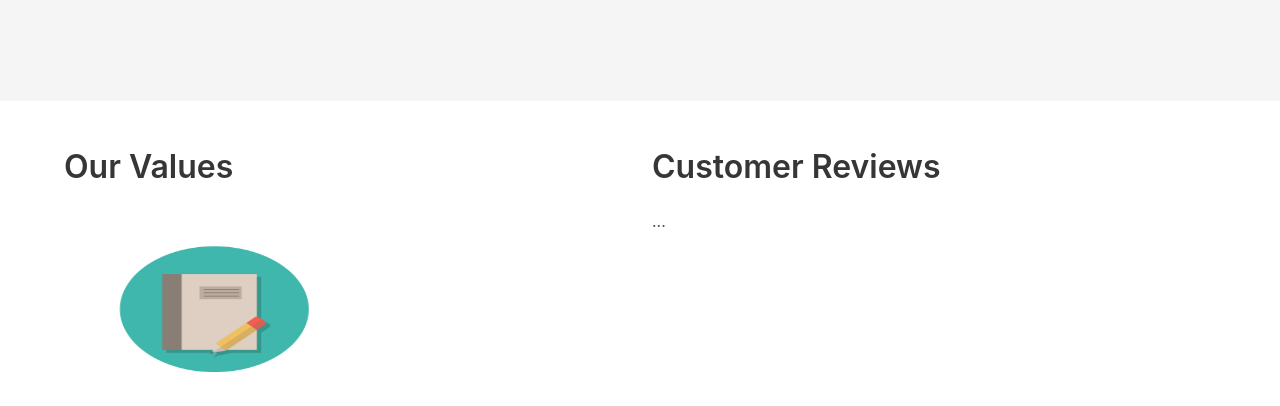
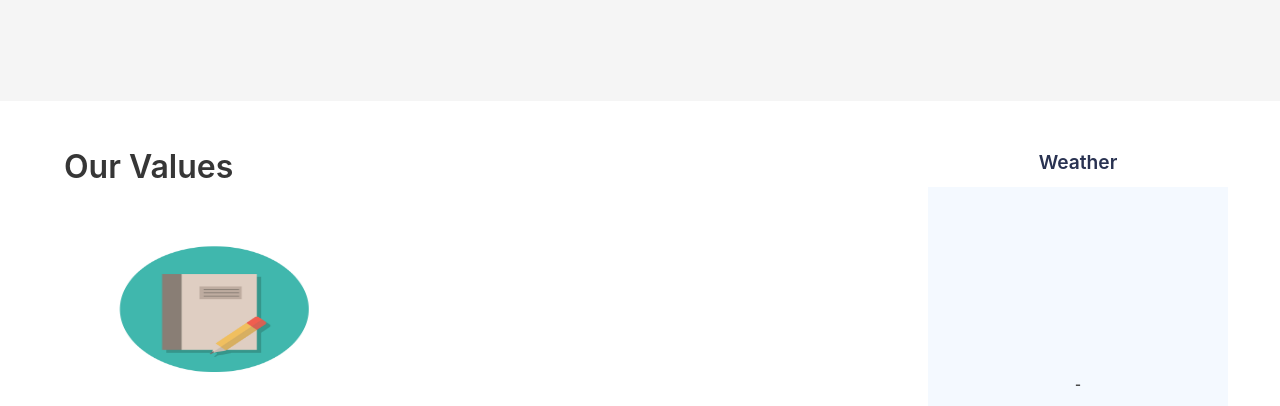
Before and after one commit to rameshtarini/math4kidz, a website: page index.html in a window 1280 px wide. Shown: the part 596-1002 px from the top of the page. Drawn offline with nearby package versions, Linux system fonts and the light colour scheme; no server answers; a web font is replaced by a local one.

Commit message:
added weather api

```diff
--- /dev/null
+++ b/api.js
@@ -0,0 +1,27 @@
+const api = `http://api.openweathermap.org/data/2.5/weather?q=Raleigh&appid=baf4140c60a58e66266f45db98479516`;
+
+
+
+
+const a = 273;
+
+axios.get(api)
+  .then(function (response) {
+    // handle success
+    //tempElement.innerHTML =`${response.data.main.temp}`
+    document.getElementById("temperature-value").innerText = `${Math.ceil(response.data.main.temp- a)}°C`
+    document.getElementById("temperature-description").innerText = `${response.data.weather[0].description}`
+    document.getElementById("location").innerText = `${response.data.name}`
+    var el = document.getElementById("weather-icon");
+    el.innerHTML = "<img src=\"http://openweathermap.org/img/wn/02d@2x.png\" >";
+
+
+    console.log(response.data.name)
+  })
+  .catch(function (error) {
+    // handle error
+    console.log(error);
+  })
+  .finally(function () {
+    // always executed
+  });
--- a/index.html
+++ b/index.html
@@ -7,6 +7,8 @@
         <link rel="stylesheet" href="node_modules/bulma/css/bulma.css" />
         <link rel="stylesheet" href="style.css"/>
         <link href="https://fonts.googleapis.com/css?family=Shrikhand&display=swap" rel="stylesheet">
+        <script src="https://cdn.jsdelivr.net/npm/axios/dist/axios.min.js"></script>
+        <script src="api.js"></script>
 
     <title>Math4Kidz</title>
 
@@ -113,11 +115,17 @@
                                 </div>
                               </div>
                         </div>
-                        <div class="column">
-                            <h1 class="title">Customer Reviews</h1>
-                            <p>...</p>
 
+                        <div class="containerr" class="column">
+                          <div class="app-title"><h1 class="title">Weather</h1></div>
+                            <div class="weather-container">
+                              <div id="weather-icon"></div>
+                              <div id="temperature-value"><p class="tempvalue"></p></div>
+                              <div id="temperature-description"><p></p></div>
+                              <div id="location"><p>-</p></div>
+                            </div>
                         </div>
+
                     </div>
                 </div>
             </div>
--- a/package.json
+++ b/package.json
@@ -17,6 +17,7 @@
   },
   "homepage": "https://github.com/vanesamunoz/COMP426-Final#readme",
   "dependencies": {
+    "axios": "^0.21.0",
     "bulma": "^0.9.1",
     "data-store": "^4.0.3",
     "express": "^4.17.1",
--- a/style.css
+++ b/style.css
@@ -25,7 +25,7 @@
     position: absolute;
     width: 100%;
     height: 100%;
-    -webkit-backface-visibility: hidden; /* Safari */
+    -webkit-backface-visibility: hidden;
     backface-visibility: hidden;
   }
 
@@ -42,3 +42,71 @@
     transform: rotateY(180deg);
     font-size: 12px;
   }
+
+  /*styling the weather api*/
+
+.containerr{
+  width: 300px;
+  background-color: rgb(255, 255, 255);
+
+  display: block;
+  margin: 0 auto;
+
+  border-radius: 10px;
+  padding-bottom : 50px;
+}
+
+.app-title{
+  width: 300px;
+  height: 50px;
+  border-radius: 10px 10px 0 0;
+
+}
+
+.app-title h1{
+  text-align: center;
+  padding: 15px;
+  margin: 0 auto;
+  font-size: 1.2em;
+  color: #293251;
+}
+
+
+
+.weather-container{
+  width: 300px;
+  height: 260px;
+  background-color: #F4F9FF;
+}
+
+#weather-icon{
+  width: 300px;
+  height: 128px;
+}
+
+#weather-icon img{
+  display: block;
+  margin: 0 auto;
+}
+
+#temperature-value{
+  width: 300px;
+  height:60px;
+  font-size: 24px;
+  text-align: center;
+}
+
+
+
+#temperature-description{
+  text-align: center;
+  font-size: 1.2em;
+
+}
+
+
+#location{
+  text-align: center;
+  font-size: 0.8em;
+  font-weight: bold;
+}
```
Also changed, not shown: 1 other file.
